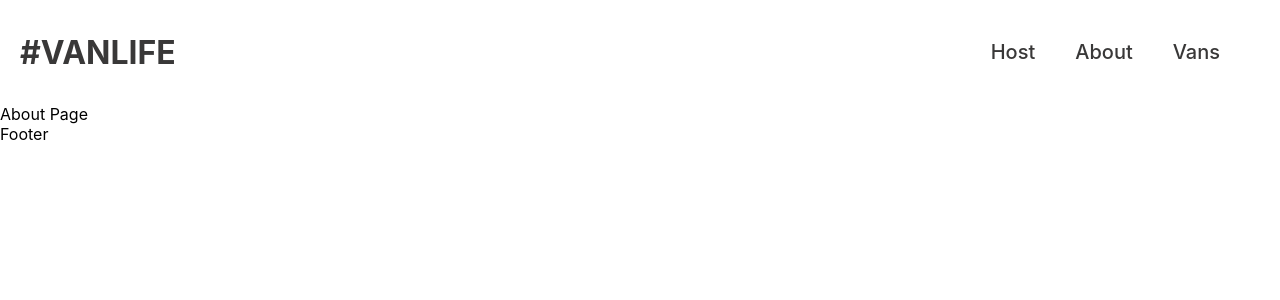
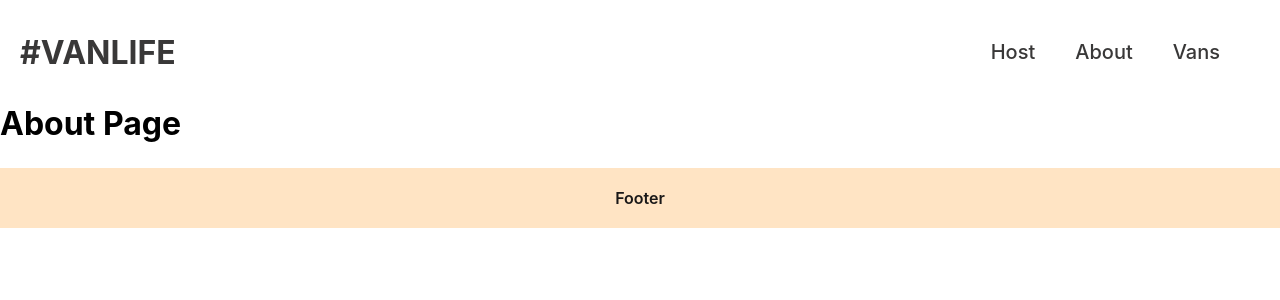
Before and after one commit to AnnaGeld/TravelWithVans, a React (Create React App) app: page /about in a window 1280 px wide. Shown: the top 300 px of the page. Built offline with nearby package versions, Linux system fonts and the light colour scheme; what miragejs would draw is missing.

Commit message:
Added Footer

```diff
--- a/src/App.css
+++ b/src/App.css
@@ -74,3 +74,14 @@
     max-width: 400px;
   }
 }
+
+/* Footer */
+
+footer {
+  margin-top: 25px;
+  padding: 20px;
+  text-align: center;
+  background-color: bisque;
+  color: #1a1818;
+  font-weight: 600;
+}
--- a/src/App.js
+++ b/src/App.js
@@ -4,6 +4,7 @@ import Layout from "./Components/Layout";
 import Home from "./pages/Home";
 import About from "./pages/About";
 import Vans from "./pages/Vans";
+import Host from "./pages/Host/Host";
 import "./server";
 function App() {
   return (
@@ -13,6 +14,7 @@ function App() {
           <Route path="/" element={<Home />} />
           <Route path="/about" element={<About />} />
           <Route path="/vans" element={<Vans />} />
+          <Route path="/host" element={<Host />} />
         </Route>
       </Routes>
     </BrowserRouter>
--- a/src/pages/About.js
+++ b/src/pages/About.js
@@ -1,5 +1,5 @@
 import React from "react";
 
 export default function About() {
-  return <div>About Page</div>;
+  return <h1>About Page</h1>;
 }
--- /dev/null
+++ b/src/pages/Host/Host.js
@@ -0,0 +1,5 @@
+import React from "react";
+
+export default function Host() {
+  return <h1>Host Page</h1>;
+}
```
